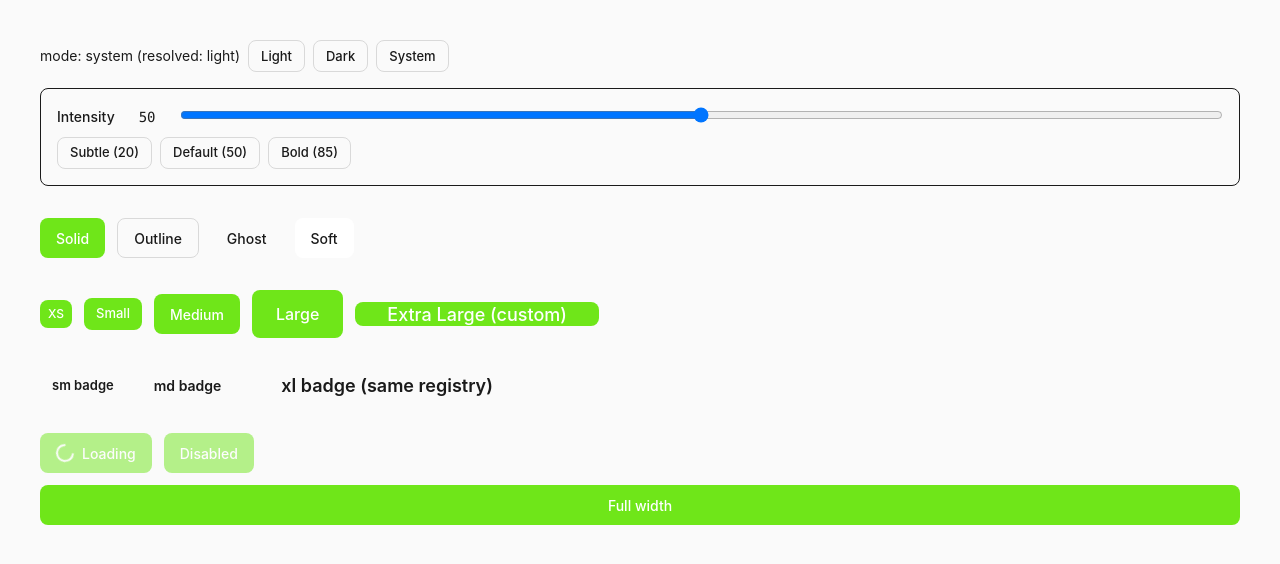
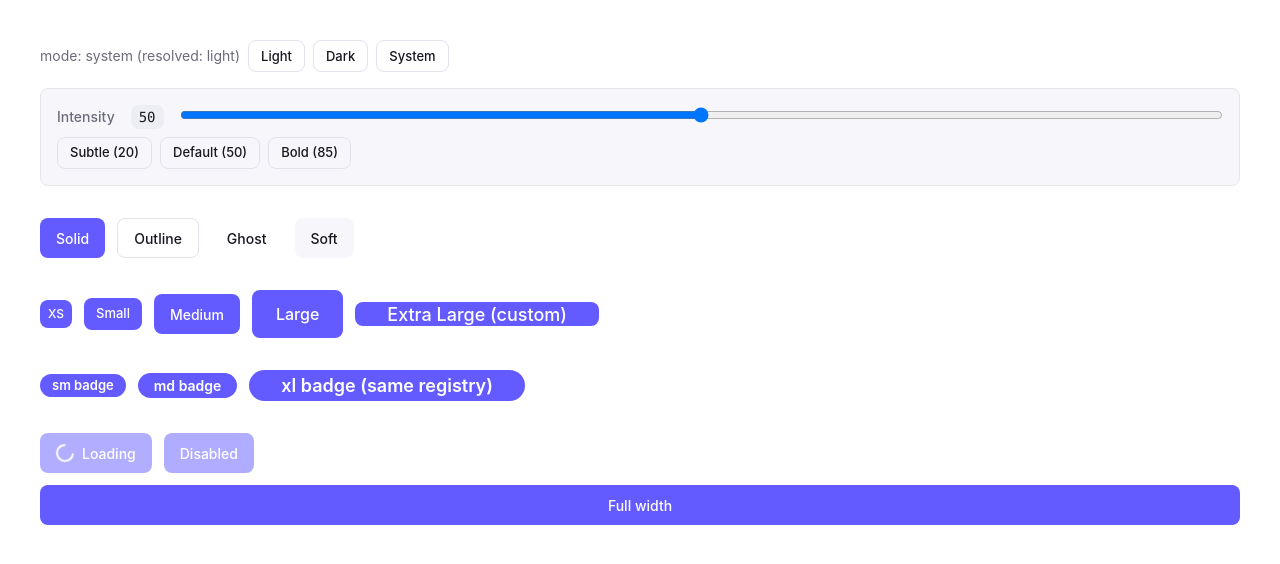
Before and after one commit to Vincentvirtuoso/kreativ-ui, a React (Vite) app: page / in a window 1280 px wide. Shown: the top 564 px of the page. Built offline with nearby package versions, Linux system fonts and the light colour scheme.

Commit message:
first commit

```diff
--- a/index.html
+++ b/index.html
@@ -5,7 +5,7 @@
     <meta name="viewport" content="width=device-width, initial-scale=1.0" />
     <title>kreativ-ui playground</title>
   </head>
-  <body class="bg-surface">
+  <body>
     <div id="root"></div>
     <script type="module" src="./playground/main.tsx"></script>
   </body>
--- a/playground/App.tsx
+++ b/playground/App.tsx
@@ -2,7 +2,7 @@ import { useState } from "react";
 import type { ReactNode } from "react";
 import { UIProvider, Button, useTheme, useSizeStyle } from "../src";
 
-// ---- Intensity Controls ----
+
 function IntensityControls({
   intensity,
   onIntensityChange,
@@ -17,7 +17,7 @@ function IntensityControls({
   };
 
   return (
-    <div className="space-y-2 p-4 border border-border rounded-lg bg-surface-raised">
+    <div className="space-y-2 p-4 border border-[rgb(var(--kui-border))] rounded-lg bg-surface-raised">
       <div className="flex items-center gap-4">
         <span className="text-sm font-medium text-text-muted">Intensity</span>
         <span className="text-sm font-mono bg-surface-sunken px-2 py-0.5 rounded">
@@ -30,7 +30,7 @@ function IntensityControls({
             max="100"
             value={numericValue}
             onChange={(e) => onIntensityChange(Number(e.target.value))}
-            className="w-full accent-brand"
+            className="w-full accent-"
           />
         </div>
       </div>
@@ -61,7 +61,6 @@ function IntensityControls({
   );
 }
 
-// ---- Demo Badge (unchanged) ----
 function DemoBadge({
   size = "md",
   children,
@@ -80,7 +79,6 @@ function DemoBadge({
   );
 }
 
-// ---- Mode Toggle (unchanged) ----
 function ModeToggle() {
   const { mode, resolvedMode, setMode } = useTheme();
   return (
@@ -154,11 +152,7 @@ export function App() {
     number | "subtle" | "default" | "bold"
   >(50);
 
-  return (
-    <UIProvider
-      defaultMode="system"
-      fallbackSize="lg"
-      theme={{
+  const theme = {
     intensity,
     sizes: {
       xl: {
@@ -169,37 +163,14 @@ export function App() {
         iconSize: "1.5rem",
       },
     },
-        light: {
-          colors: {
-            brand: "rgb(110, 230, 25)",
-            brandHover: "hsl(95, 80%, 45%)",
-            brandFg: "hsl(0, 0%, 100%)",
-            surface: "hsl(0, 0%, 98%)",
-            surfaceRaised: "hsl(0, 0%, 100%)",
-            surfaceSunken: "hsl(0, 0%, 92%)",
-            border: "hsl(0, 0%, 85%)",
-            text: "hsl(0, 0%, 10%)",
-            textMuted: "hsl(0, 0%, 40%)",
-            danger: "hsl(0, 80%, 50%)",
-            dangerFg: "hsl(0, 0%, 100%)",
-          },
-        },
-        dark: {
-          colors: {
-            brand: "hsl(223, 80%, 60%)",
-            brandHover: "hsl(32, 80%, 65%)",
-            brandFg: "hsl(0, 0%, 100%)",
-            surface: "hsl(0, 0%, 12%)",
-            surfaceRaised: "hsl(0, 0%, 18%)",
-            surfaceSunken: "hsl(0, 0%, 8%)",
-            border: "hsl(0, 0%, 30%)",
-            text: "hsl(0, 0%, 95%)",
-            textMuted: "hsl(0, 0%, 60%)",
-            danger: "hsl(0, 80%, 50%)",
-            dangerFg: "hsl(0, 0%, 100%)",
-          },
-        },
-      }}
+  }
+
+
+  return (
+    <UIProvider
+      defaultMode="system"
+      fallbackSize="lg"
+      theme={theme}
     >
       <Playground intensity={intensity} onIntensityChange={setIntensity} />
     </UIProvider>
--- a/src/components/Button/Button.styles.ts
+++ b/src/components/Button/Button.styles.ts
@@ -8,10 +8,14 @@ export const buttonBase =
 
 export const buttonVariants: Record<Variant, string> = {
   solid:
-    "bg-[rgb(var(--kui-brand))] text-[rgb(var(--kui-brand-fg))] hover:bg-[rgb(var(--kui-brand-hover))]",
+    "bg-brand text-brand-fg hover:bg-brand-hover",
+
   outline:
-    "border border-[rgb(var(--kui-border))] text-[rgb(var(--kui-text))] bg-transparent hover:bg-[rgb(var(--kui-surface-raised))]",
+    "border border-border text-text bg-transparent hover:bg-surface-raised",
+
   ghost:
-    "text-[rgb(var(--kui-text))] bg-transparent hover:bg-[rgb(var(--kui-surface-raised))]",
-  soft: "bg-[rgb(var(--kui-surface-raised))] text-[rgb(var(--kui-text))] hover:bg-[rgb(var(--kui-surface-sunken))]",
+    "text-text bg-transparent hover:bg-surface-raised",
+
+  soft:
+    "bg-surface-raised text-text hover:bg-surface-sunken",
 };
--- a/src/components/Button/Button.tsx
+++ b/src/components/Button/Button.tsx
@@ -22,14 +22,9 @@ export const Button = forwardRef<HTMLButtonElement, ButtonProps>(
     },
     ref
   ) => {
-    // Pulls consumer-defined per-component overrides set via
-    // <UIProvider theme={{ components: { Button: { ... } } }}>.
     const { theme } = useTheme();
     const overrides = theme.components?.Button;
 
-    // Sizing (height/padding/font-size/gap) is resolved from theme.sizes —
-    // works for "sm"/"md"/"lg" out of the box and for any custom size a
-    // consumer registers, e.g. size="xl" after adding it via UIProvider.
     const { style: sizeStyle, iconSize } = useSizeStyle(size);
 
     return (
--- a/src/provider/cssVariables.ts
+++ b/src/provider/cssVariables.ts
@@ -112,7 +112,7 @@ function hslToRgb(h: number, s: number, l: number): string {
   const r = Math.round(f(0) * 255);
   const g = Math.round(f(8) * 255);
   const b = Math.round(f(4) * 255);
-  return `${r}, ${g}, ${b}`;
+  return `${r} ${g} ${b}`;
 }
 
 function adjustColor(
@@ -122,30 +122,58 @@ function adjustColor(
   role: "bg" | "fg" | "border" | "brand",
 ): string {
   const parsed = parseColor(color);
+
   if (!parsed) return color;
 
   let { h, s, l } = parsed;
 
-  const satFactor = intensity / 50;
-  s = Math.min(100, Math.max(0, Math.round(s * satFactor)));
+  const intensityFactor = intensity / 50;
 
-  const contrastFactor = 1 + (intensity - 50) / 100;
+  s = Math.min(
+    100,
+    Math.max(0, Math.round(s * intensityFactor)),
+  );
 
-  if (role === "fg") {
-    if (mode === "light") {
-      l = Math.max(0, Math.round(l * (1 - (contrastFactor - 1) * 0.4)));
-    } else {
-      l = Math.min(100, Math.round(l * (1 + (contrastFactor - 1) * 0.4)));
-    }
-  } else if (role === "bg") {
-    if (mode === "light") {
-      l = Math.min(100, Math.round(l * (1 + (contrastFactor - 1) * 0.15)));
-    } else {
-      l = Math.max(0, Math.round(l * (1 - (contrastFactor - 1) * 0.15)));
-    }
+  const contrast = (intensity - 50) / 100;
+
+  switch (role) {
+    case "fg":
+      l =
+        mode === "dark"
+          ? Math.min(100, l + Math.abs(contrast) * 20)
+          : Math.max(0, l - Math.abs(contrast) * 20);
+      break;
+
+    case "bg":
+      l =
+        mode === "dark"
+          ? Math.max(5, l - 70)
+          : Math.min(95, l + 70);
+      break;
+
+    case "border":
+      l =
+        mode === "dark"
+          ? Math.max(15, l - 40)
+          : Math.min(90, l + 40);
+      break;
+
+    case "brand":
+      l = Math.min(
+        90,
+        Math.max(
+          10,
+          l + contrast * 10,
+        ),
+      );
+      break;
   }
 
-  return hslToRgb(h, s, l);
+  return hslToRgb(
+    Math.round(h),
+    Math.round(s),
+    Math.round(l),
+  );
 }
 
 export function tokensToCssVars(
@@ -156,24 +184,34 @@ export function tokensToCssVars(
   const { colors, radius, font } = tokens;
 
   const colorVars: Record<string, string> = {};
+
   for (const { key, role } of COLOR_CONFIG) {
     const colorValue = colors[key as keyof typeof colors];
-    if (colorValue) {
+
+    if (!colorValue) continue;
+
     const varName = `--kui-${toKebabCase(key)}`;
+
     colorVars[varName] = adjustColor(
       colorValue,
       intensity,
       mode,
-        role as any,
+      role as "bg" | "fg" | "border" | "brand",
     );
-    }
   }
 
   return {
     ...colorVars,
+
     "--kui-radius": radius,
     "--kui-font": font,
+
+    "--kui-mode": mode,
+
     "--kui-intensity": String(intensity),
-    "--kui-contrast-multiplier": String(1 + (intensity - 50) / 100),
+
+    "--kui-contrast-multiplier": String(
+      1 + (intensity - 50) / 100,
+    ),
   };
 }
--- a/src/styles/globals.css
+++ b/src/styles/globals.css
@@ -1,6 +1,7 @@
 @import "./variables.css";
 @import "./animations.css";
 @import "tailwindcss";
+
 
 body {
   margin: 0;
@@ -14,3 +15,24 @@ body {
   background: rgb(var(--kui-surface, 255 255 255));
   min-height: 100vh;
 }
+  @theme {
+    --color-brand: rgb(var(--kui-brand));
+    --color-brand-hover: rgb(var(--kui-brand-hover));
+    --color-brand-fg: rgb(var(--kui-brand-fg));
+
+    --color-surface: rgb(var(--kui-surface));
+    --color-surface-raised: rgb(var(--kui-surface-raised));
+    --color-surface-sunken: rgb(var(--kui-surface-sunken));
+
+    --color-border: rgb(var(--kui-border));
+
+    --color-text: rgb(var(--kui-text));
+    --color-text-muted: rgb(var(--kui-text-muted));
+
+    --color-danger: rgb(var(--kui-danger));
+    --color-danger-fg: rgb(var(--kui-danger-fg));
+
+    --radius: var(--kui-radius);
+
+    --font-sans: var(--kui-font);
+  }
--- a/src/styles/variables.css
+++ b/src/styles/variables.css
@@ -1,7 +1,3 @@
-/**
- * Fallback tokens so styles don't flash unstyled before <UIProvider> mounts
- * (e.g. during SSR). UIProvider overrides these inline once it hydrates.
- */
 :root {
   --kui-brand: 99 91 255;
   --kui-brand-hover: 82 74 240;
```
Also changed, not shown: 2 other files (tests, documents, lock files or other folders). Lines whose indentation alone changed are shown as unchanged.
